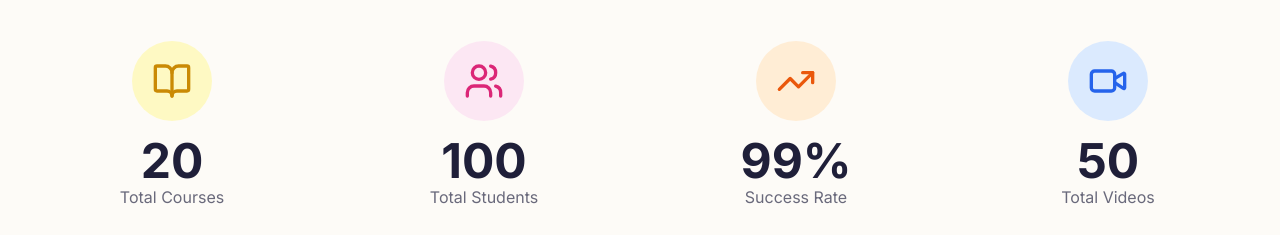
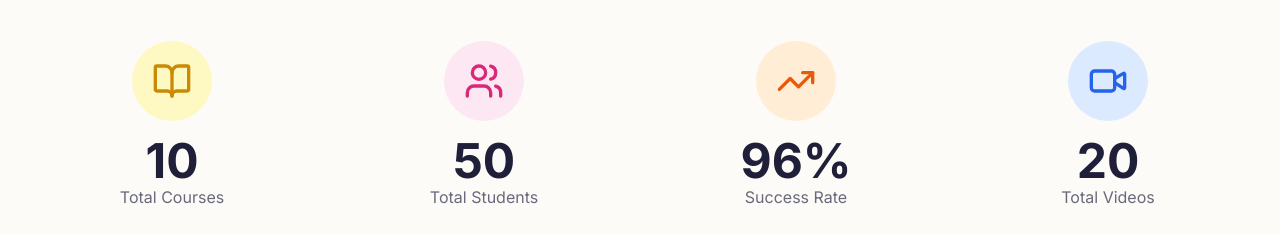
Before and after one commit to I-am-Dark-Shadow/eduspark, a React (Vite) app in the folder frontend/: page / in a window 1280 px wide. Shown: the part 2740-2975 px from the top of the page. Built offline with nearby package versions, Linux system fonts and the light colour scheme; no server answers.

Commit message:
first commit

```diff
--- a/frontend/src/components/home/StatsSection.jsx
+++ b/frontend/src/components/home/StatsSection.jsx
@@ -22,10 +22,10 @@ const StatsSection = () => {
 
             {/* Layer 2: Your main content */}
             <div className="container mx-auto px-4 sm:px-6 lg:px-8 grid grid-cols-2 md:grid-cols-4 gap-8 relative z-10">
-                <StatItem icon={<LuBookOpen size={40} className="text-yellow-600"/>} value="20" label="Total Courses" iconBgColor="bg-yellow-100" />
-                <StatItem icon={<LuUsers size={40} className="text-pink-600"/>} value="100" label="Total Students" iconBgColor="bg-pink-100" />
-                <StatItem icon={<LuTrendingUp size={40} className="text-orange-600"/>} value="99%" label="Success Rate" iconBgColor="bg-orange-100" />
-                <StatItem icon={<LuVideo size={40} className="text-blue-600"/>} value="50" label="Total Videos" iconBgColor="bg-blue-100" />
+                <StatItem icon={<LuBookOpen size={40} className="text-yellow-600"/>} value="10" label="Total Courses" iconBgColor="bg-yellow-100" />
+                <StatItem icon={<LuUsers size={40} className="text-pink-600"/>} value="50" label="Total Students" iconBgColor="bg-pink-100" />
+                <StatItem icon={<LuTrendingUp size={40} className="text-orange-600"/>} value="96%" label="Success Rate" iconBgColor="bg-orange-100" />
+                <StatItem icon={<LuVideo size={40} className="text-blue-600"/>} value="20" label="Total Videos" iconBgColor="bg-blue-100" />
             </div>
         </section>
     );
```
